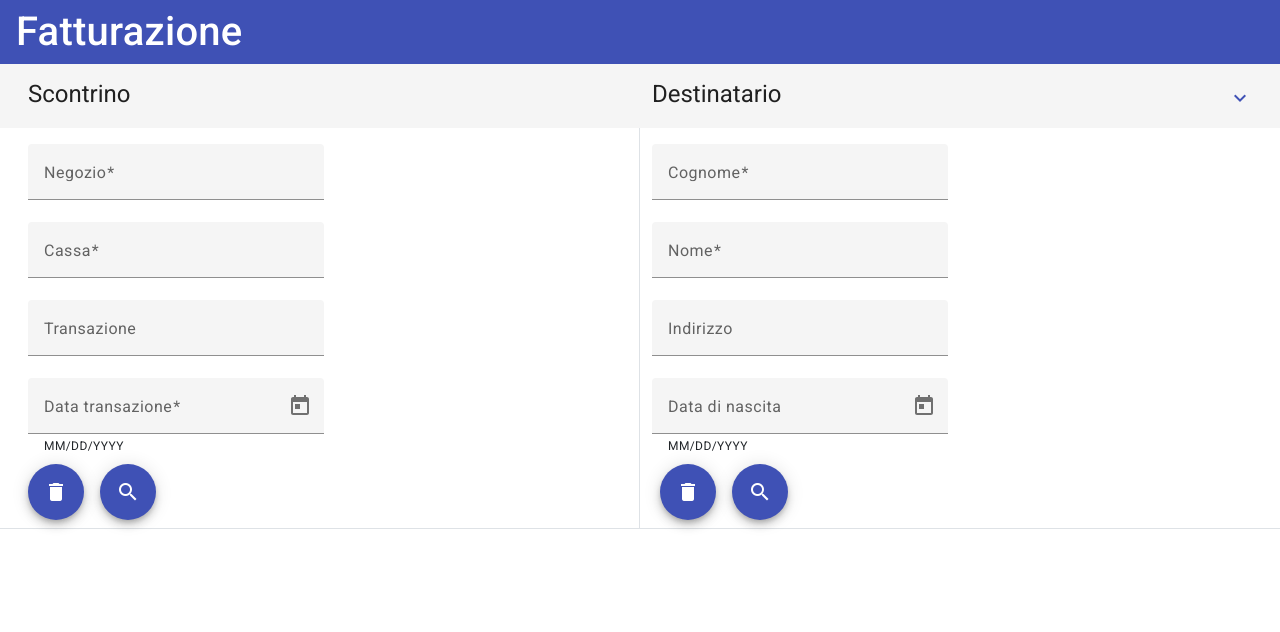
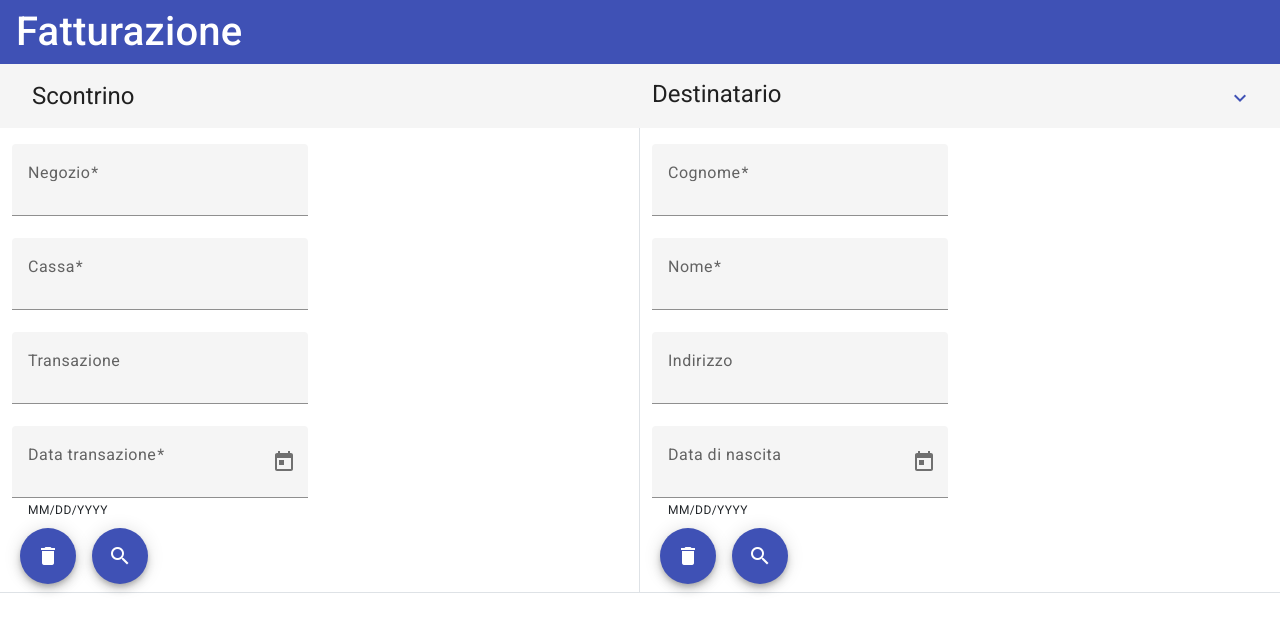
Before and after one commit to michaellaros/fatturazione, an Angular app: page / in a window 1280 px wide. Shown: the top 632 px of the page. Built offline with nearby package versions, Linux system fonts and the light colour scheme.

Commit message:
pulitura codice

```diff
--- a/src/app/app.component.html
+++ b/src/app/app.component.html
@@ -1,6 +1,6 @@
 <mat-toolbar color="primary"><span style="font-size: 200%;">Fatturazione</span></mat-toolbar>
 <mat-toolbar color="secondary" class="col-md-12">
-  <div class = "container"> <h1 class="mb-1">Scontrino</h1></div>
+  <div class = "container"> <h1 class="m-1">Scontrino</h1></div>
   <div class = "container"> <h1 class="mb-1 ms-4">Destinatario</h1></div>
     <button mat-icon-button matTooltip="Primary " color="primary" type="submit" class="btn btn-primary ms-auto" (click)="toggleData(); rotate()">
       <mat-icon [@rotatedState]='state'>expand_more</mat-icon>
--- a/src/app/components/filtro-clienti/filtro-clienti.component.html
+++ b/src/app/components/filtro-clienti/filtro-clienti.component.html
@@ -1,30 +1,29 @@
   <div class="row">
     <div class="col-md-6">
       <form [formGroup]="form" id="form" (ngSubmit)="RicercaCliente()">
-
         <div class="row">
           <mat-form-field appearance="fill">
               <mat-label>Cognome</mat-label>
-            <input matInput formControlName="clientSurname" >
+              <input matInput class="m-2" formControlName="clientSurname" >
           </mat-form-field>
         </div>
 
         <div class="row">
           <mat-form-field appearance="fill">
               <mat-label>Nome</mat-label>
-            <input matInput formControlName="clientName" >
+              <input matInput class="m-2" formControlName="clientName" >
           </mat-form-field>
         </div>
         <div class="row">
           <mat-form-field appearance="fill">
             <mat-label>Indirizzo</mat-label>
-          <input matInput formControlName="clientAdress" >
+            <input matInput class="m-2" formControlName="clientAdress" >
           </mat-form-field>
         </div>
         <div class="row">
           <mat-form-field appearance="fill">
             <mat-label>Data di nascita</mat-label>
-          <input matInput  [matDatepicker]="picker" formControlName="birthDate">
+            <input matInput class="m-2"  [matDatepicker]="picker" formControlName="birthDate">
             <mat-hint>MM/DD/YYYY</mat-hint>
             <mat-datepicker-toggle matIconSuffix [for]="picker"></mat-datepicker-toggle>
             <mat-datepicker  #picker></mat-datepicker>
--- a/src/app/components/filtro-ricevuta/filtro-ricevuta.component.html
+++ b/src/app/components/filtro-ricevuta/filtro-ricevuta.component.html
@@ -1,45 +1,43 @@
 <div class="row">
-        <div class="col-sm-6">
-            <form [formGroup]="form" id="form" (ngSubmit)="RicercaRicevuta()">
+    <div class="col-md-6">
+        <form [formGroup]="form" id="form" (ngSubmit)="RicercaRicevuta()">
             <div class="row">
-                <mat-form-field class="ms-3" appearance="fill">
+                <mat-form-field appearance="fill">
                     <mat-label>Negozio</mat-label>
-                    <input matInput formControlName="negozio">
+                    <input matInput class="m-2" formControlName="negozio">
                 </mat-form-field>
             </div>
 
             <div class="row">
-                <mat-form-field class="ms-3" appearance="fill">
+                <mat-form-field appearance="fill">
                     <mat-label>Cassa</mat-label>
-                    <input matInput formControlName="cassa">
+                    <input matInput class="m-2" formControlName="cassa">
                 </mat-form-field>
             </div>
 
             <div class="row">
-                <mat-form-field class="ms-3" appearance="fill">
+                <mat-form-field appearance="fill">
                     <mat-label>Transazione</mat-label>
-                    <input matInput  formControlName="transazione">
+                    <input matInput class="m-2" formControlName="transazione">
                 </mat-form-field>
             </div>
 
             <div class="row">
-                <mat-form-field class="ms-3" appearance="fill">
+                <mat-form-field appearance="fill">
                     <mat-label>Data transazione</mat-label>
-                    <input matInput  [matDatepicker]="picker" formControlName="data">
+                    <input matInput  [matDatepicker]="picker" class="m-2" formControlName="data">
                     <mat-hint>MM/DD/YYYY</mat-hint>
                     <mat-datepicker-toggle matIconSuffix [for]="picker"></mat-datepicker-toggle>
                     <mat-datepicker  #picker></mat-datepicker>
                 </mat-form-field>
             </div>
 
-            <button mat-fab  color="primary" class="m-2 ms-3" type="reset" >
+            <button mat-fab  color="primary" class="m-2" type="reset" >
                 <mat-icon >delete</mat-icon>
-              </button>
-              <button mat-fab  color="primary" class="m-2 " type="submit" >
+                </button>
+                <button mat-fab  color="primary" class="m-2" type="submit" >
                 <mat-icon>search</mat-icon>
-              </button>
-            </form>
-        </div>
-
-
+            </button>
+        </form>
+    </div>
 </div>
```
Lines whose indentation alone changed are shown as unchanged.
